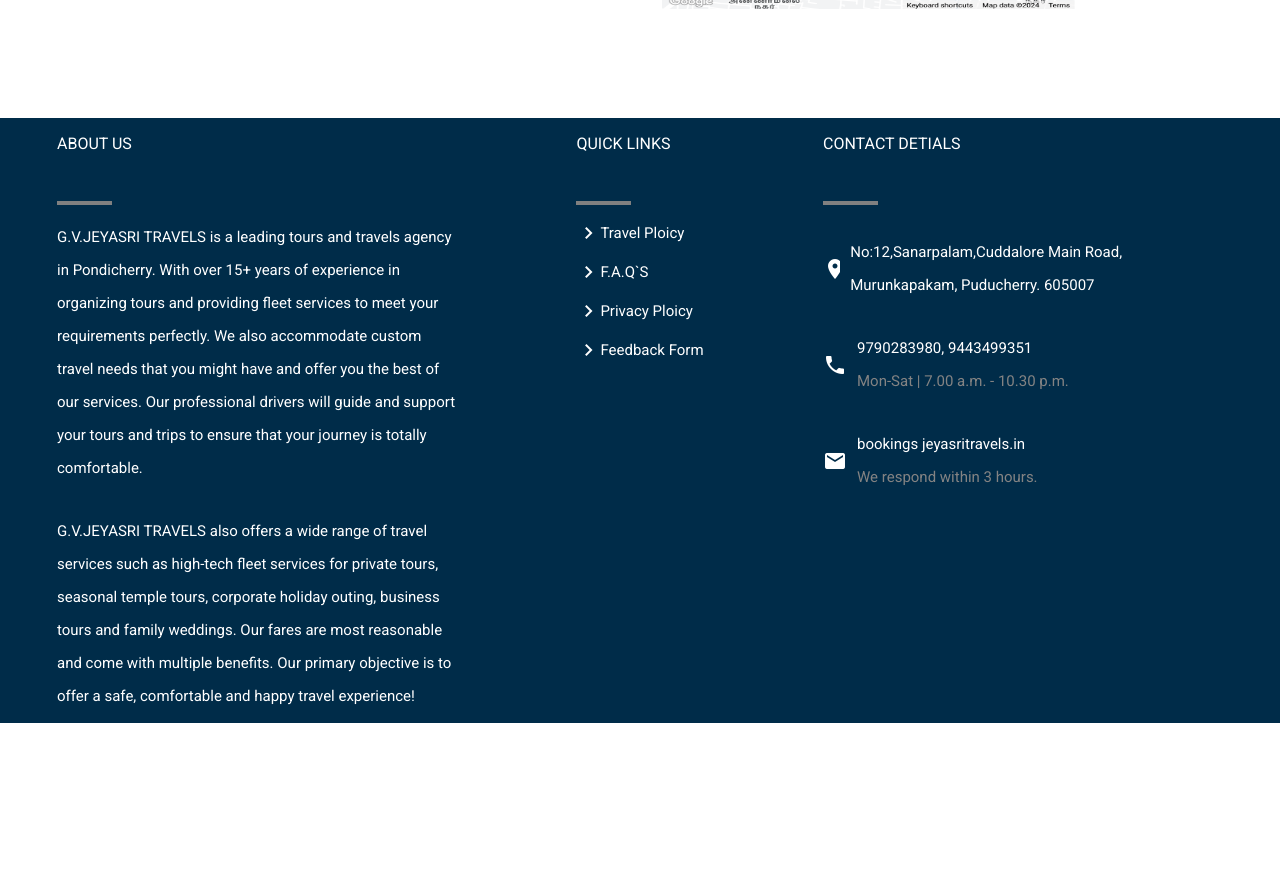
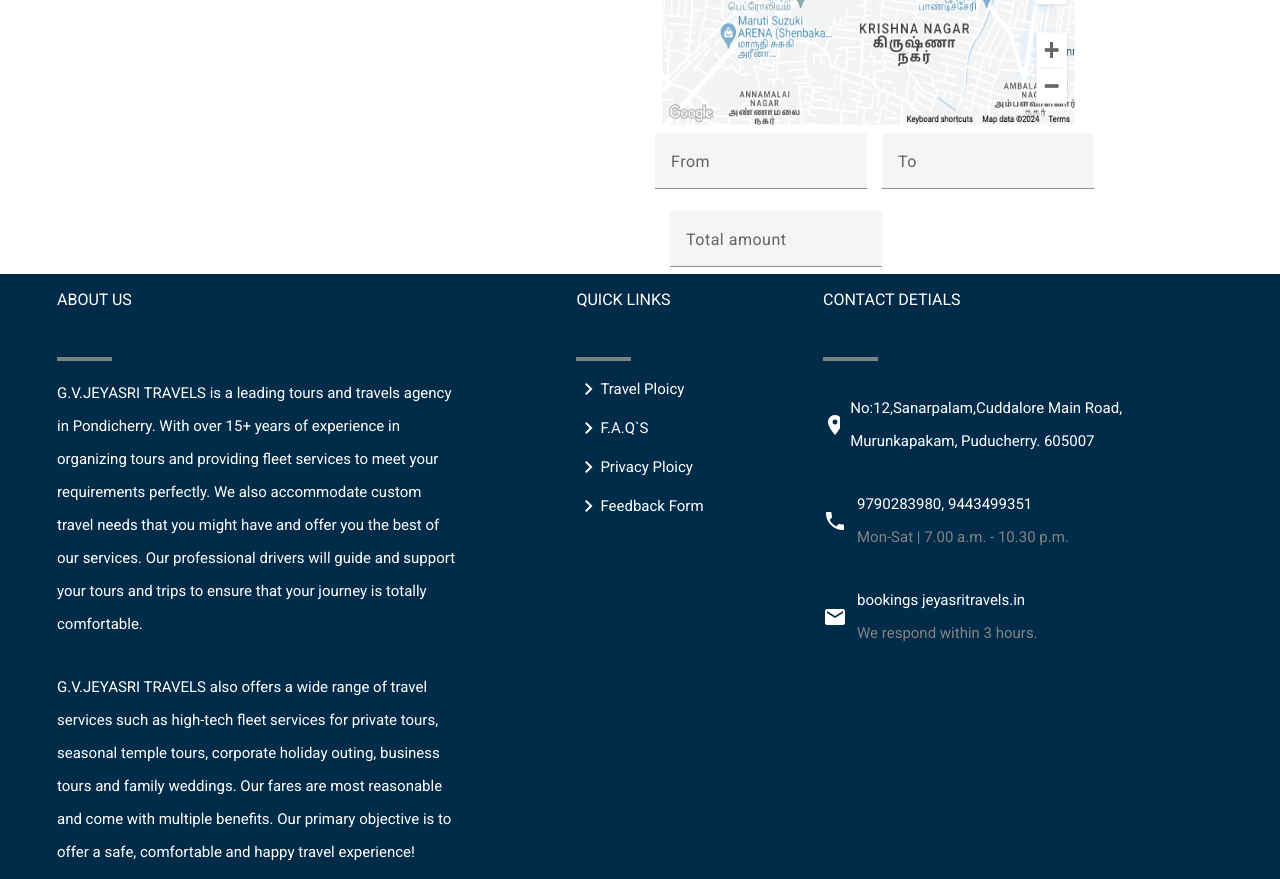
Before and after one commit to praveenGuhan/tourist-transport-booking, an Angular app in the folder touristTransportBooking/: page /contact in a window 1280 px wide. Shown: the part 920-1799 px from the top of the page. Before the commit the page ends 1643 px from the top, so only its background shows below. Built offline with nearby package versions, Linux system fonts and the light colour scheme.

Commit message:
fix: form filed added in the contact page.

```diff
--- a/touristTransportBooking/src/app/contact/contact.component.html
+++ b/touristTransportBooking/src/app/contact/contact.component.html
@@ -24,6 +24,21 @@
 
     <div class="column">
         <img src="../../assets/img/map.png" class="mapImg">
+        <mat-form-field appearance="fill">
+            <mat-label>From</mat-label>
+            <input matInput placeholder="Placeholder">
+          </mat-form-field>
+
+          <mat-form-field appearance="fill" style="margin-left: 15px;">
+            <mat-label>To</mat-label>
+            <input matInput placeholder="Placeholder">
+          </mat-form-field>
+
+
+          <mat-form-field appearance="fill" style="margin-left: 15px;">
+            <mat-label>Total amount</mat-label>
+            <input matInput placeholder="Placeholder">
+          </mat-form-field>
     </div>
 
 
--- a/touristTransportBooking/src/app/contact/contact.component.ts
+++ b/touristTransportBooking/src/app/contact/contact.component.ts
@@ -5,6 +5,9 @@ import { FooterComponent } from '../footer/footer.component';
 import { CommonModule } from '@angular/common';
 import { MatIconModule } from '@angular/material/icon';
 import { HeaderComponent } from '../header/header.component';
+import {MatFormFieldModule} from '@angular/material/form-field';
+import {MatInputModule} from '@angular/material/input';
+
 
 @Component({
   selector: 'app-contact',
@@ -15,7 +18,8 @@ import { HeaderComponent } from '../header/header.component';
     CommonModule,
     FooterComponent,
     MatCardModule,
-    MatButtonModule
+    MatButtonModule,
+    MatFormFieldModule, MatInputModule, MatIconModule
   ],
   templateUrl: './contact.component.html',
   styleUrl: './contact.component.scss'
```
Also changed, not shown: 1 other file (tests, documents, lock files or other folders).
